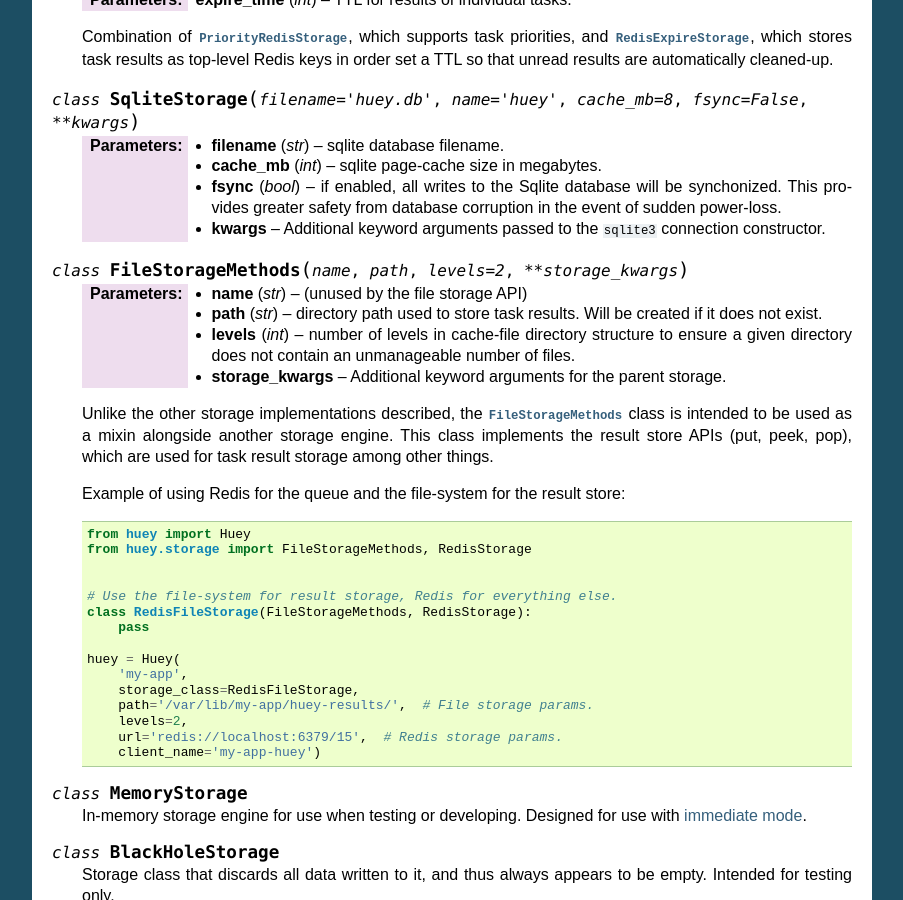
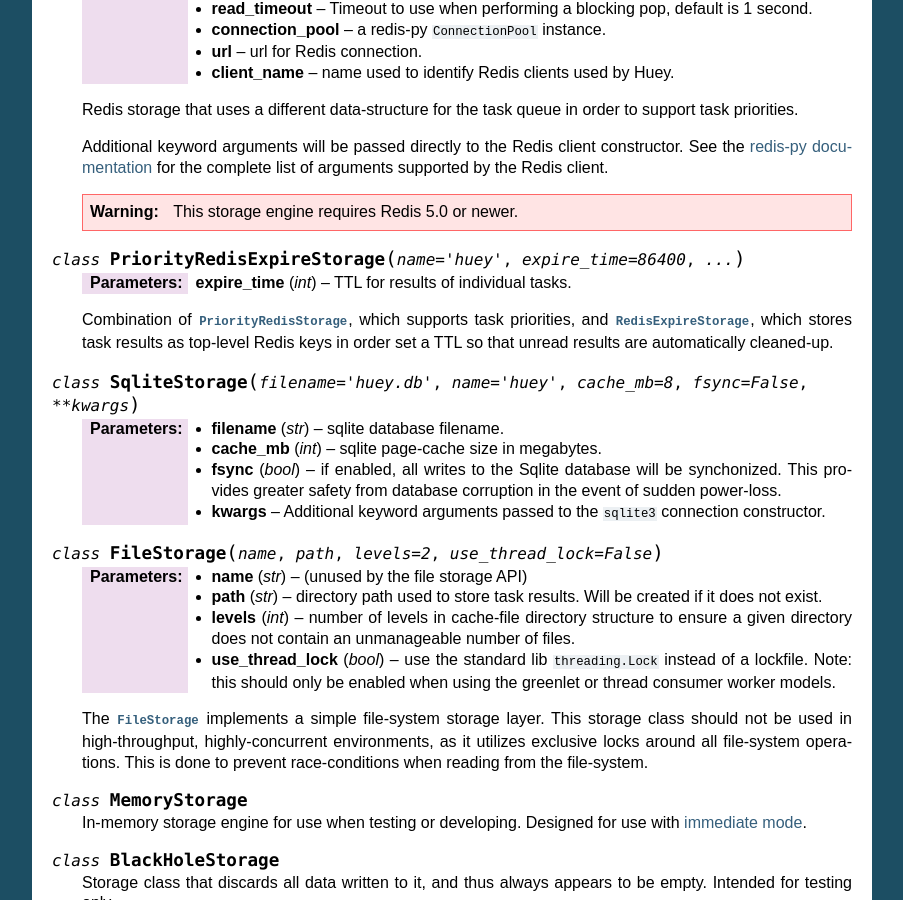
Before and after one commit to coleifer/huey, a Sphinx documentation site: the page built from docs/api.rst, in a window 1280 px wide and 900 px high, scrolled down 21767 px. Shown: the whole window, without its empty margins (198-1101 px from the left). Built offline with Sphinx 7.4.7, drawn with Linux system fonts in a browser that asks for light colours; some of the changed text lies outside the part shown.

Commit message:
Add documentation for new FileHuey implementation.
Also make small fix to the KyotoTycoonHuey contrib module.

```diff
--- a/docs/api.rst
+++ b/docs/api.rst
@@ -109,6 +109,24 @@
 
     Huey that uses in-memory storage. Only should be used when testing or when
     using ``immediate`` mode. MemoryHuey fully supports task priorities.
+
+.. py:class:: FileHuey
+
+    Huey that uses the file-system for storage. Should not be used in
+    high-throughput, highly-concurrent environments, as the
+    :py:class:`FileStorage` utilizes exclusive locks around all file-system
+    operations.
+
+    :param str path: base-path for huey data (queue tasks, schedule and results
+        will be stored in sub-directories of this path).
+    :param int levels: number of levels in result-file directory structure to
+        ensure the results directory does not contain an unmanageable number of
+        files.
+    :param bool use_thread_lock: use the standard lib ``threading.Lock``
+        instead of a lockfile for file-system operations. This should only be
+        enabled when using the greenlet or thread consumer worker models.
+
+    FileHuey fully supports task priorities.
 
 
 Huey object
@@ -1377,7 +1395,7 @@
         connection constructor.
 
 
-.. py:class:: FileStorageMethods(name, path, levels=2, **storage_kwargs)
+.. py:class:: FileStorage(name, path, levels=2, use_thread_lock=False)
 
     :param str name: (unused by the file storage API)
     :param str path: directory path used to store task results. Will be created
@@ -1385,34 +1403,15 @@
     :param int levels: number of levels in cache-file directory structure to
         ensure a given directory does not contain an unmanageable number of
         files.
-    :param storage_kwargs: Additional keyword arguments for the parent storage.
+    :param bool use_thread_lock: use the standard lib ``threading.Lock``
+        instead of a lockfile. Note: this should only be enabled when using the
+        greenlet or thread consumer worker models.
 
-    Unlike the other storage implementations described, the
-    :py:class:`FileStorageMethods` class is intended to be used as a mixin
-    alongside another storage engine. This class implements the result store
-    APIs (put, peek, pop), which are used for task result storage among other
-    things.
-
-    Example of using Redis for the queue and the file-system for the result
-    store:
-
-    .. code-block:: python
-
-        from huey import Huey
-        from huey.storage import FileStorageMethods, RedisStorage
-
-
-        # Use the file-system for result storage, Redis for everything else.
-        class RedisFileStorage(FileStorageMethods, RedisStorage):
-            pass
-
-        huey = Huey(
-            'my-app',
-            storage_class=RedisFileStorage,
-            path='/var/lib/my-app/huey-results/',  # File storage params.
-            levels=2,
-            url='redis://localhost:6379/15',  # Redis storage params.
-            client_name='my-app-huey')
+    The :py:class:`FileStorage` implements a simple file-system storage layer.
+    This storage class should not be used in high-throughput, highly-concurrent
+    environments, as it utilizes exclusive locks around all file-system
+    operations. This is done to prevent race-conditions when reading from the
+    file-system.
 
 
 .. py:class:: MemoryStorage()
```
Also changed, not shown: 1 other file.
